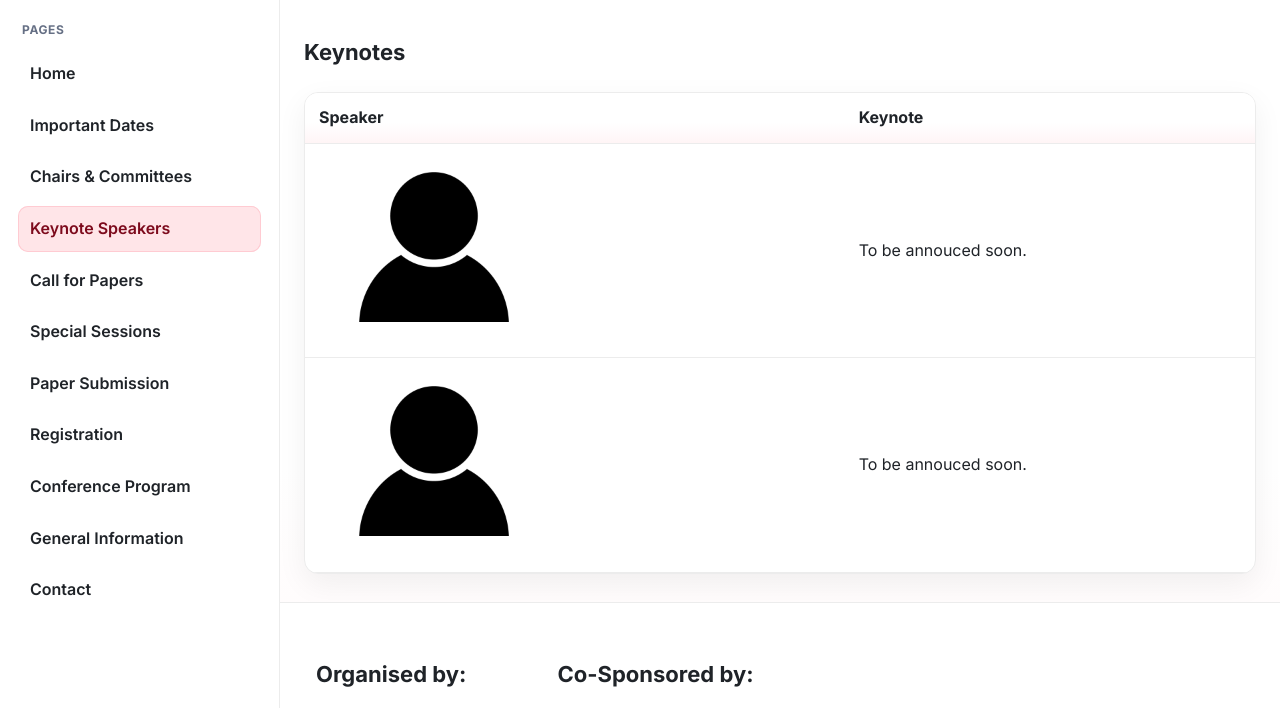
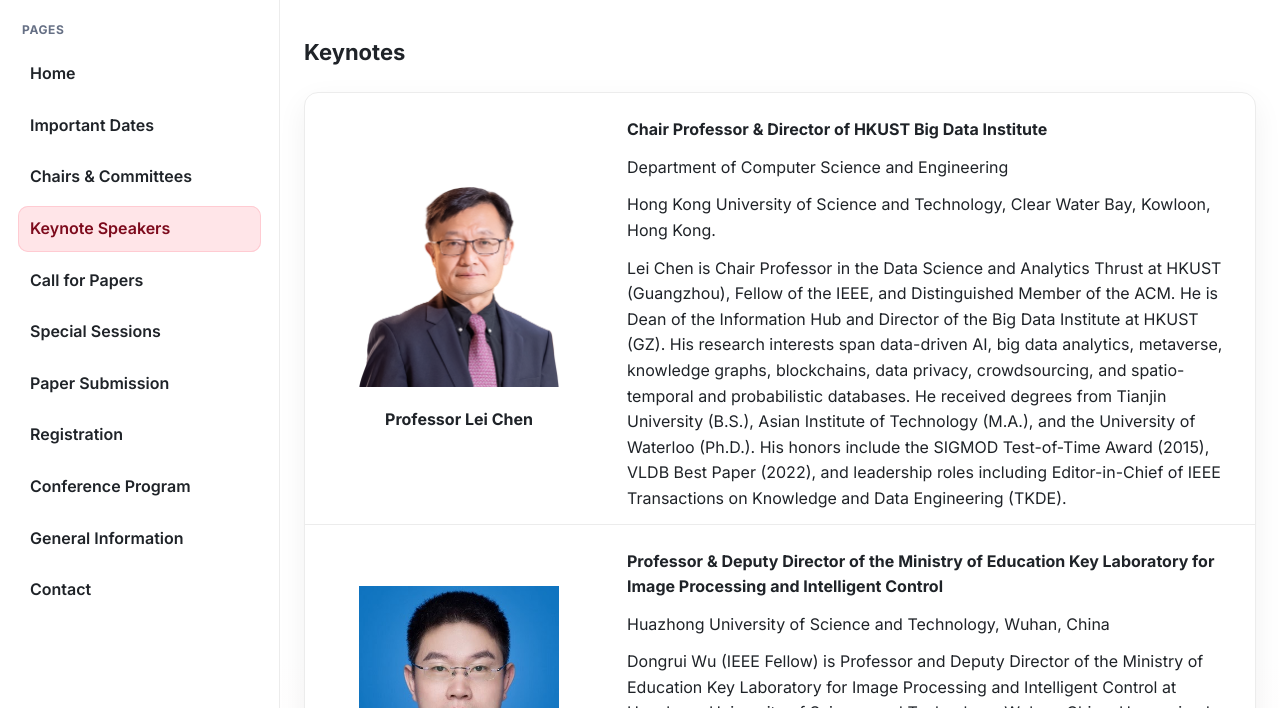
Before and after one commit to DunnoHtL/DunnoHtL, a plain HTML site: page keynote.html in a window 1280 px wide. Shown: the part 81-789 px from the top of the page. Drawn offline with Linux system fonts and the light colour scheme.

Commit message:
update inof

```diff
--- a/keynote.html
+++ b/keynote.html
@@ -41,29 +41,38 @@
             <col />
           </colgroup>
           <thead>
-            <tr><th>Speaker</th><th>Keynote</th></tr>
+            <!-- <tr><th>Speaker</th><th>Keynote</th></tr> -->
           </thead>
           <tbody>
             <tr>
               <td class="figure-cell">
                 <figure>
-                  <p><img style="width:150px; height:auto;" src="./assets/img/ppl.png"/></p>
-                  <!-- <figcaption>Researcher</figcaption> -->
+                  <p><img style="width:200px; height:auto;" src="./assets/img/chenlei.png"/></p>
+                  <figcaption><p style="text-align:center;"><strong>Professor Lei Chen</strong></p></figcaption>
+
                 </figure>
               </td>
               <td>
-                To be annouced soon.
+                <p><strong>Chair Professor & Director of HKUST Big Data Institute</strong></p>
+                <p>Department of Computer Science and Engineering</p>
+                <p>Hong Kong University of Science and Technology, Clear Water Bay, Kowloon, Hong Kong.</p>
+                <!-- <p><strong>IEEE Transactions on Knowledge and Data Engineering (TKDE) Editor-in-Chief</strong></p> -->
+                Lei Chen is Chair Professor in the Data Science and Analytics Thrust at HKUST (Guangzhou), Fellow of the IEEE, and Distinguished Member of the ACM. He is Dean of the Information Hub and Director of the Big Data Institute at HKUST (GZ). His research interests span data-driven AI, big data analytics, metaverse, knowledge graphs, blockchains, data privacy, crowdsourcing, and spatio-temporal and probabilistic databases. He received degrees from Tianjin University (B.S.), Asian Institute of Technology (M.A.), and the University of Waterloo (Ph.D.). His honors include the SIGMOD Test-of-Time Award (2015), VLDB Best Paper (2022), and leadership roles including Editor-in-Chief of IEEE Transactions on Knowledge and Data Engineering (TKDE).
               </td>
             </tr>
             <tr>
               <td class="figure-cell">
                 <figure>
-                  <p><img style="width:150px; height:auto;"src="./assets/img/ppl.png"/></p>
-                  <!-- <figcaption>Researcher</figcaption> -->
+                  <p><img style="width:200px; height:auto;"src="./assets/img/DongruiWu.jpg"/></p>
+                  <figcaption><p style="text-align:center;"><strong>Professor Dongrui Wu</strong></p></figcaption>
                 </figure>
               </td>
               <td>
-                To be annouced soon.
+                <!-- <p><strong>IEEE Transactions on Fuzzy Systems (TFS) Editor-in-Chief</strong></p> -->
+                <p><strong>Professor & Deputy Director of the Ministry of Education Key Laboratory for Image Processing and Intelligent Control</strong></p>
+                <p>Huazhong University of Science and Technology, Wuhan, China</p>
+
+                Dongrui Wu (IEEE Fellow) is Professor and Deputy Director of the Ministry of Education Key Laboratory for Image Processing and Intelligent Control at Huazhong University of Science and Technology, Wuhan, China. He received degrees from the University of Science and Technology of China (B.E., 2003), National University of Singapore (M.Eng., 2006), and the University of Southern California (Ph.D., 2009). His research spans brain-computer interfaces, machine learning, computational intelligence, and affective computing, with 200+ publications (15,000+ citations, h=65). His awards include IEEE, CAA, and MOE recognitions, and his team won China's national BCI competition (2021-2024). He is Editor-in-Chief of IEEE Transactions on Fuzzy Systems (TFS).
               </td>
             </tr>
           </tbody>
```
Also changed, not shown: assets/img/DongruiWu.jpg (added), assets/img/chenlei.png (added).
